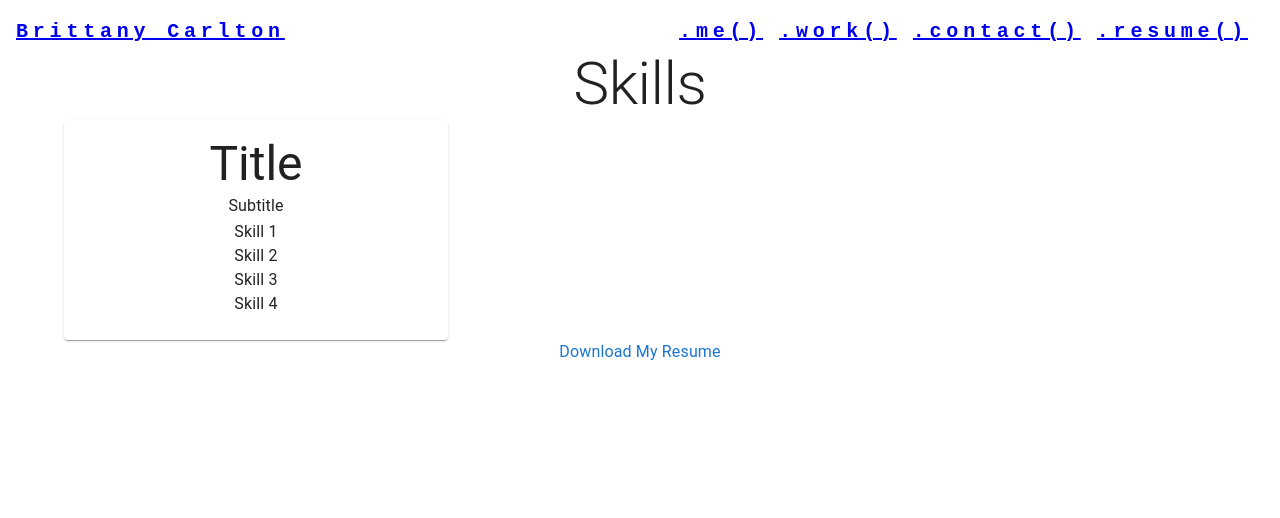
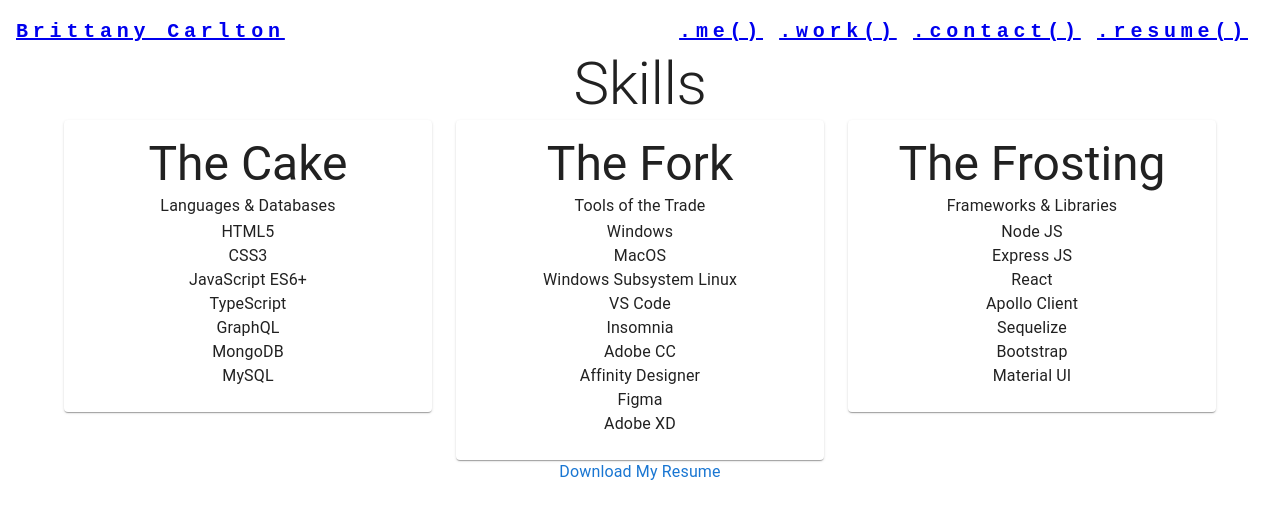
Before and after one commit to devBritt/britt-carlton-portfolio, a React (Create React App) app: page /resume in a window 1280 px wide. Shown: the top 518 px of the page. Built offline with nearby package versions, Linux system fonts and the light colour scheme.

Commit message:
Create skill card component

```diff
--- /dev/null
+++ b/src/components/skill-card/index.js
@@ -0,0 +1,23 @@
+import { Card, CardContent, Typography } from '@mui/material';
+
+const SkillCard = ({ cardInfo }) => {
+    return (
+        <Card sx={{ minWidth: 275 }}>
+            <CardContent>
+                <Typography component={'h3'} variant={'h3'}>
+                    {cardInfo.title}
+                </Typography>
+                <Typography component={'h4'} variant={'subtitle1'}>
+                    {cardInfo.category}
+                </Typography>
+                {cardInfo.skills.map(skill => (
+                    <Typography component={'p'} variant={'p'} key={skill}>
+                        {skill}
+                    </Typography>
+                ))}
+            </CardContent>
+        </Card>
+    );
+}
+
+export default SkillCard;
--- a/src/pages/resume.js
+++ b/src/pages/resume.js
@@ -1,4 +1,5 @@
 import { Link, Typography, Card, CardContent, Grid } from '@mui/material';
+import SkillCard from '../components/skill-card';
 
 const skills = [
     {
@@ -48,28 +49,12 @@ const Resume = () => {
     return (
         <>
             <Typography component={'h2'} variant={'h2'}>Skills</Typography>
-            <Grid container>
-                <Grid item xs={12} md={4}>
-                    <Card sx={{ minWidth: 275 }}>
-                        <CardContent>
-                            <Typography component={'h3'} variant={'h3'}>
-                                Title
-                            </Typography>
-                            <Typography component={'h4'} variant={'subtitle1'}>
-                                Subtitle
-                            </Typography>
-                            <Typography component={'p'} variant={'p'}>
-                                Skill 1
-                                <br />
-                                Skill 2
-                                <br />
-                                Skill 3
-                                <br />
-                                Skill 4
-                            </Typography>
-                        </CardContent>
-                    </Card>
-                </Grid>
+            <Grid container spacing={3}>
+                {skills.map(info => (
+                    <Grid item xs={12} md={4} key={info.category}>
+                        <SkillCard cardInfo={info} />
+                    </Grid>
+                ))}
             </Grid>
             <Link
                 href={'https://docs.google.com/document/d/1HcE9UzY5vtzP_q9pKhPLg6GicucMuc-BaQdyN7jYMwM/edit?usp=sharing'}
```
